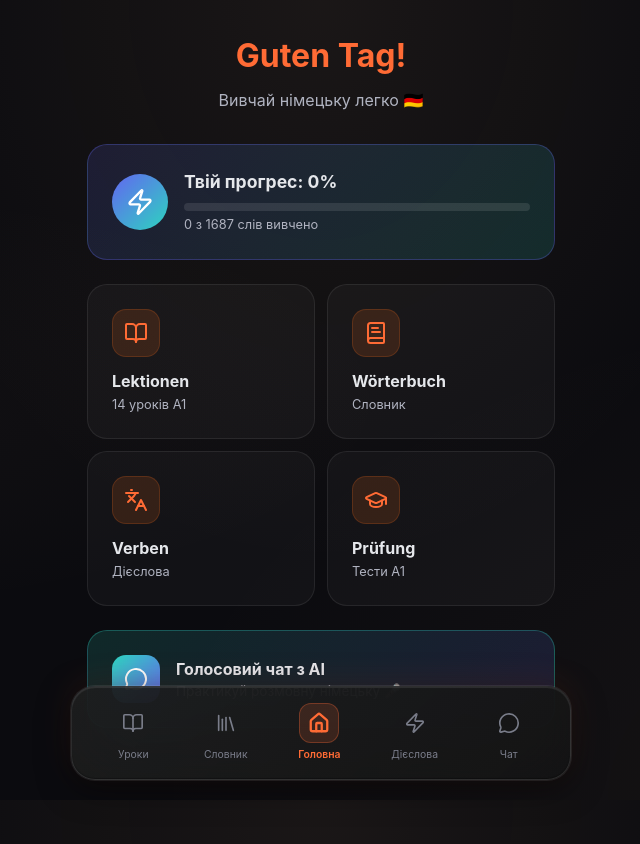
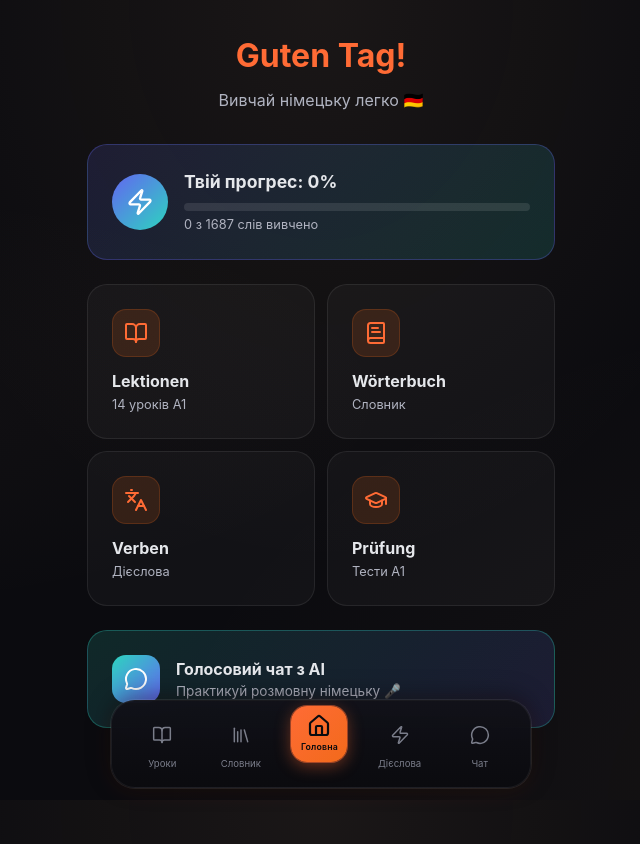
Before and after one commit to Artom-sites/deutsch-trainer-a1, a React (Vite) app: page / in a window 1280 px wide. Shown: the whole page, without its empty margins (319-959 px from the left). Built offline with nearby package versions, Linux system fonts and the light colour scheme.

Commit message:
UI: Premium bottom nav with glass effect and elevated home button

```diff
--- a/src/components/BottomNav.jsx
+++ b/src/components/BottomNav.jsx
@@ -1,5 +1,5 @@
 // src/components/BottomNav.jsx
-// Нижня навігація - 5 вкладок з однаковим стилем
+// Нижня навігація - преміальний дизайн з glass ефектом
 import React from 'react';
 import useStore from '../store/useStore';
 import { Home, BookOpen, Library, Zap, MessageCircle } from 'lucide-react';
@@ -17,18 +17,94 @@ const BottomNav = () => {
     const tabs = [
         { id: 'lessons', icon: BookOpen, label: 'Уроки' },
         { id: 'dictionary', icon: Library, label: 'Словник' },
-        { id: 'home', icon: Home, label: 'Головна' },
+        { id: 'home', icon: Home, label: 'Головна', isCenter: true },
         { id: 'verbs', icon: Zap, label: 'Дієслова' },
         { id: 'chat', icon: MessageCircle, label: 'Чат' },
     ];
 
     return (
-        <nav className="bottom-nav">
-            <div className="bottom-nav-inner">
+        <nav style={{
+            position: 'fixed',
+            bottom: 0,
+            left: 0,
+            right: 0,
+            padding: '12px 16px',
+            paddingBottom: 'calc(12px + env(safe-area-inset-bottom, 0px))',
+            zIndex: 1000,
+            display: 'flex',
+            justifyContent: 'center',
+            pointerEvents: 'none'
+        }}>
+            <div style={{
+                pointerEvents: 'auto',
+                background: 'linear-gradient(180deg, rgba(17, 17, 24, 0.95) 0%, rgba(11, 11, 15, 0.98) 100%)',
+                backdropFilter: 'blur(20px)',
+                WebkitBackdropFilter: 'blur(20px)',
+                borderRadius: 24,
+                padding: '8px 12px',
+                display: 'flex',
+                justifyContent: 'space-around',
+                alignItems: 'center',
+                width: '100%',
+                maxWidth: 420,
+                boxShadow: `
+                    0 0 0 1px rgba(255, 255, 255, 0.08),
+                    0 -4px 24px rgba(0, 0, 0, 0.4),
+                    0 4px 24px rgba(242, 106, 27, 0.08)
+                `,
+                border: '1px solid rgba(255, 255, 255, 0.06)'
+            }}>
                 {tabs.map(tab => {
                     const Icon = tab.icon;
                     const isActive = currentTab === tab.id;
 
+                    if (tab.isCenter) {
+                        // Center button - special style
+                        return (
+                            <button
+                                key={tab.id}
+                                onClick={() => setTab(tab.id)}
+                                style={{
+                                    width: 56,
+                                    height: 56,
+                                    borderRadius: 16,
+                                    background: isActive
+                                        ? 'linear-gradient(135deg, #FF6B35 0%, #F26A1B 100%)'
+                                        : 'linear-gradient(135deg, rgba(255, 107, 53, 0.2) 0%, rgba(242, 106, 27, 0.1) 100%)',
+                                    border: isActive
+                                        ? 'none'
+                                        : '1px solid rgba(255, 107, 53, 0.3)',
+                                    boxShadow: isActive
+                                        ? '0 4px 16px rgba(255, 107, 53, 0.4), 0 0 0 1px rgba(255, 107, 53, 0.5)'
+                                        : '0 2px 8px rgba(0, 0, 0, 0.2)',
+                                    display: 'flex',
+                                    flexDirection: 'column',
+                                    alignItems: 'center',
+                                    justifyContent: 'center',
+                                    gap: 2,
+                                    cursor: 'pointer',
+                                    marginTop: -20,
+                                    transition: 'all 0.3s cubic-bezier(0.4, 0, 0.2, 1)'
+                                }}
+                            >
+                                <Icon
+                                    size={24}
+                                    strokeWidth={2.2}
+                                    color={isActive ? '#0B0B0F' : '#FF6B35'}
+                                />
+                                <span style={{
+                                    fontSize: '0.55rem',
+                                    fontWeight: 600,
+                                    color: isActive ? '#0B0B0F' : '#FF6B35',
+                                    letterSpacing: '0.02em'
+                                }}>
+                                    {tab.label}
+                                </span>
+                            </button>
+                        );
+                    }
+
+                    // Regular tabs
                     return (
                         <button
                             key={tab.id}
@@ -39,36 +115,32 @@ const BottomNav = () => {
                                 alignItems: 'center',
                                 justifyContent: 'center',
                                 gap: 4,
-                                padding: '8px 12px',
+                                padding: '8px 10px',
                                 background: 'transparent',
                                 border: 'none',
                                 cursor: 'pointer',
-                                minWidth: 56,
-                                borderRadius: 12,
+                                minWidth: 52,
                                 transition: 'all 0.2s ease'
                             }}
                         >
-                            {/* Icon container */}
                             <div style={{
-                                width: 40,
-                                height: 40,
-                                borderRadius: 12,
-                                background: isActive ? 'rgba(255, 107, 53, 0.15)' : 'transparent',
-                                border: isActive ? '1px solid rgba(255, 107, 53, 0.3)' : '1px solid transparent',
+                                width: 36,
+                                height: 36,
+                                borderRadius: 10,
+                                background: isActive ? 'rgba(255, 107, 53, 0.12)' : 'transparent',
                                 display: 'flex',
                                 alignItems: 'center',
                                 justifyContent: 'center',
                                 transition: 'all 0.2s ease'
                             }}>
                                 <Icon
-                                    size={22}
-                                    strokeWidth={isActive ? 2.5 : 1.8}
+                                    size={20}
+                                    strokeWidth={isActive ? 2.4 : 1.8}
                                     color={isActive ? '#FF6B35' : '#7A7D8A'}
                                 />
                             </div>
-                            {/* Label */}
                             <span style={{
-                                fontSize: '0.65rem',
+                                fontSize: '0.6rem',
                                 fontWeight: isActive ? 600 : 400,
                                 color: isActive ? '#FF6B35' : '#7A7D8A',
                                 transition: 'all 0.2s ease'
```
